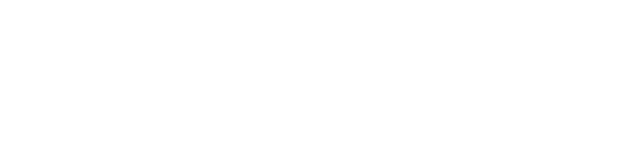
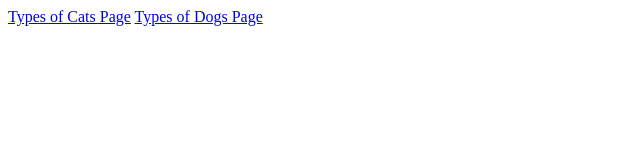
Before and after one commit to HarryRich02/practicalwk4, a plain HTML site: page index.html in a window 1280 px wide. Shown: the whole page, without its empty margins (0-640 px from the left). Drawn offline with Linux system fonts and the light colour scheme.

Commit message:
adding cats page

```diff
--- a/index.html
+++ b/index.html
@@ -6,6 +6,10 @@
     <title>Document</title>
 </head>
 <body>
+   <a href="types_of_cats.html">Types of Cats Page</a>
+   <a href="types_of_dogs">Types of Dogs Page</a>
+
+
 
 </body>
 </html>
```
Also changed, not shown: types_of_cats.html (added).
